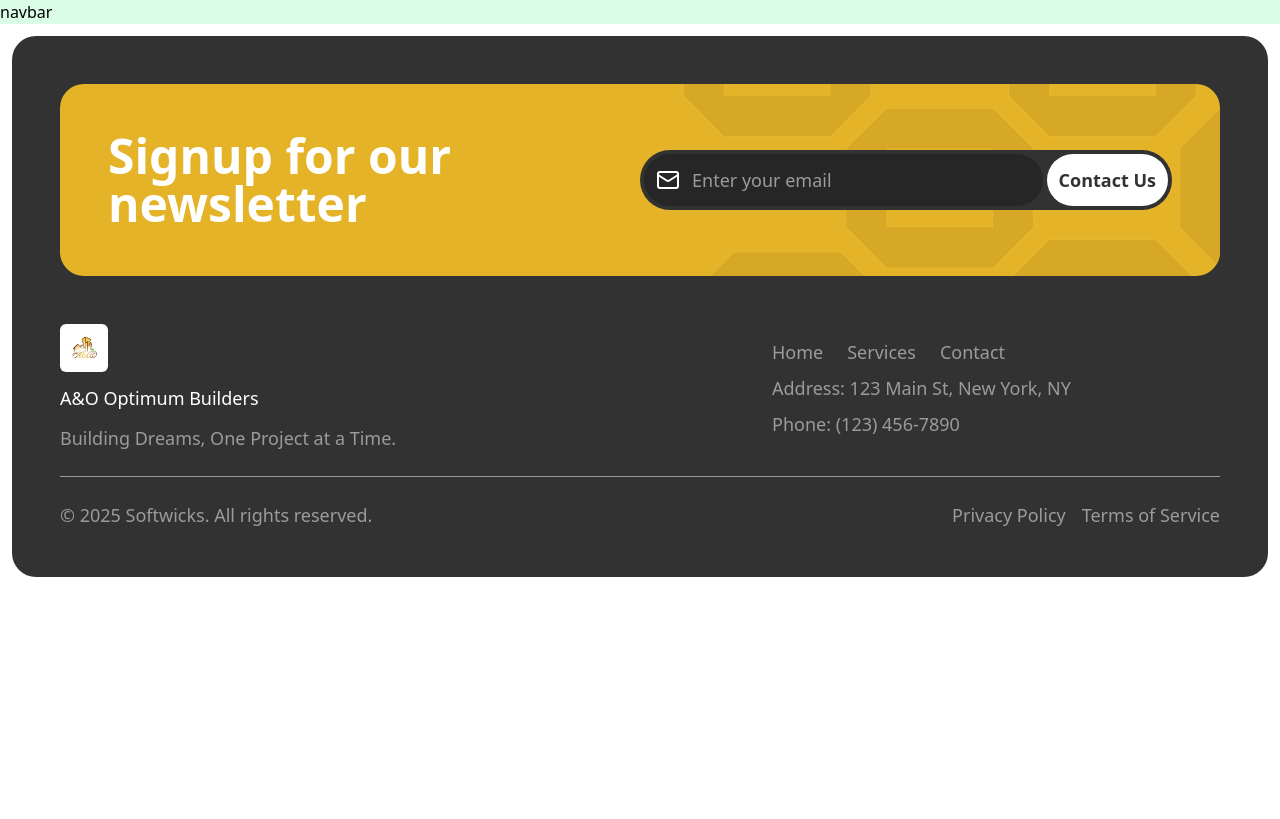
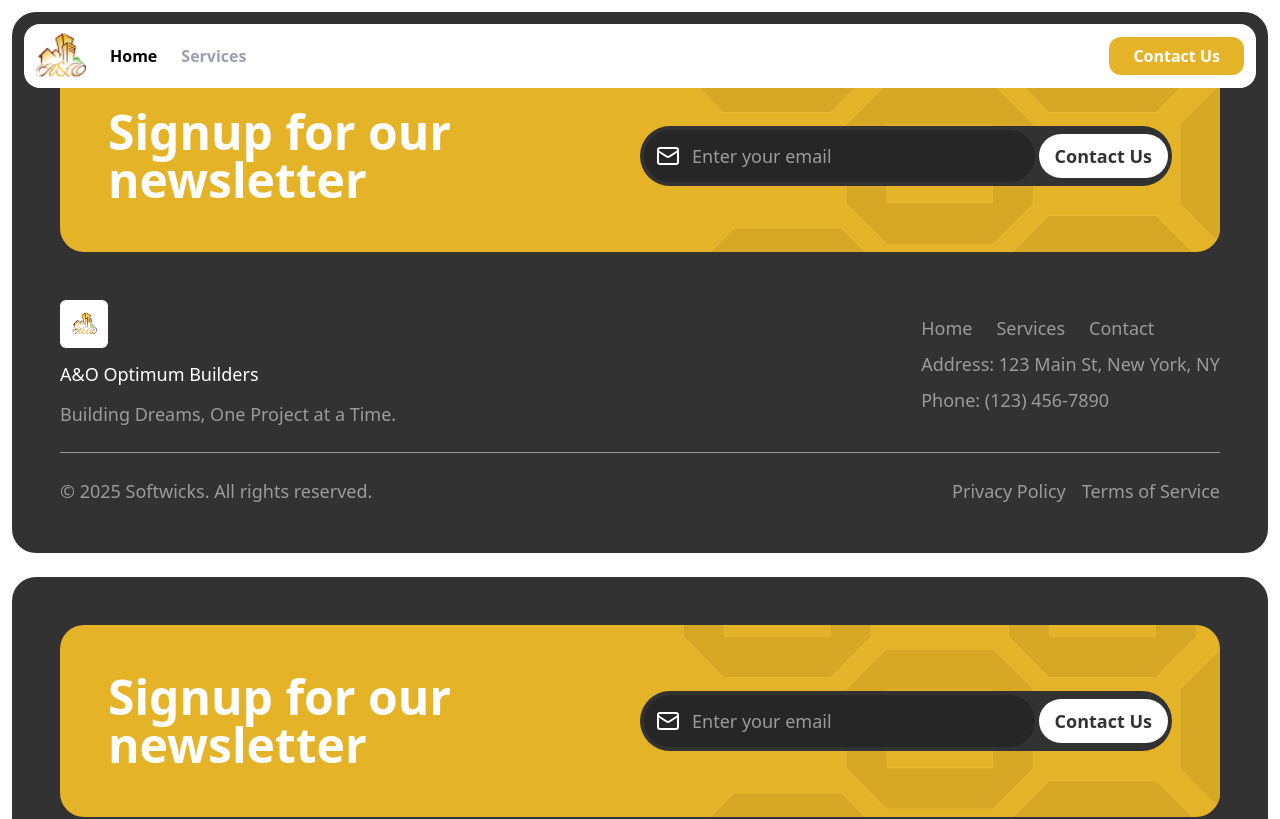
Before and after one commit to Fetch505/A-O-Optimum-Builders-, a Next.js app in the folder website/: page / in a window 1280 px wide. Shown: the top 819 px of the page. Built offline with nearby package versions, Linux system fonts and the light colour scheme.

Commit message:
changes in the footer and navbar

```diff
--- a/website/app/globals.css
+++ b/website/app/globals.css
@@ -7,6 +7,7 @@
   --color-bg_light: #13AAF1;
   --color-bg_input: #262626;
   --color-faded_gray:#9B9B9B;
+  --color-gold:#E4B327;
 
 }
 .scrollbar-hide::-webkit-scrollbar {
--- a/website/app/layout.tsx
+++ b/website/app/layout.tsx
@@ -28,7 +28,7 @@ export default function RootLayout({
 
     <html lang="en">
       <body
-        className={`${geistSans.variable} ${geistMono.variable} antialiased scrollbar-hide`}
+        className={`${geistSans.variable} ${geistMono.variable} antialiased w-full`}
       >
         <Navbar />
         {children}
--- a/website/app/page.tsx
+++ b/website/app/page.tsx
@@ -1,7 +1,8 @@
-
+import Footer from "@/components/user/common/footer";
 const Home=()=> {
   return (
   <>
+  <Footer />
   </>
   );
 }
--- a/website/components/user/common/footer.tsx
+++ b/website/components/user/common/footer.tsx
@@ -1,8 +1,8 @@
 "use client";
 import React, { useState } from "react";
 import { Mail, Send } from "lucide-react";
-import Blocks from "@/assets/common/blocks.svg"
-import Logo from "@/assets/common/Logo.png"
+import Blocks from "@/assets/common/blocks.svg";
+import Logo from "@/assets/common/Logo.png";
 import Image from "next/image";
 import Link from "next/link";
 
@@ -10,26 +10,22 @@ const Footer = () => {
   const year = new Date().getFullYear();
   const [email, setEmail] = useState("");
 
-
   const handleEmailChange = () => {
     console.log("Email submitted:", email);
-
   };
 
   return (
-    <footer className="w-full outerPadding  flex flex-col justify-between scrollbar-hide">
-      <main className="w-full bg-bg_dark rounded-3xl h-full p-3 md:p-6 lg:p-12">
-        {/*1.  Newsletter Section */}
-        <section className="relative overflow-clip w-full flex flex-col md:flex-row justify-between items-center rounded-3xl p-3 md:p-6 lg:p-12 gap-6 bg-bg_footer_section1">
-
+    <footer className="w-full outerPadding flex flex-col justify-between">
+      <main className="w-full bg-bg_dark rounded-3xl h-full p-4 md:p-8 lg:p-12">
+        {/* 1. Newsletter Section */}
+        <section className="relative w-full flex flex-col md:flex-row justify-between items-center rounded-3xl p-4 md:p-8 lg:p-12 gap-6 bg-bg_footer_section1 overflow-hidden">
           {/* Heading */}
           <h2 className="text-white font-semibold text-center md:text-left w-full md:w-1/2 lg:max-w-sm text-2xl md:text-3xl lg:text-5xl z-10">
             Signup for our newsletter
           </h2>
 
           {/* Newsletter Input */}
-          <div className="flex items-center w-full md:w-1/2 p-1 gap-1 bg-bg_dark rounded-full overflow-hidden max-w-xl relative z-10">
-            {/* Mail Icon inside input */}
+          <div className="flex items-center w-full md:w-1/2 p-1 gap-1 bg-bg_dark rounded-full relative z-10">
             <div className="absolute left-4 text-white flex items-center">
               <Mail className="w-5 h-5 md:w-6 md:h-6" />
             </div>
@@ -42,7 +38,10 @@ const Footer = () => {
               value={email}
             />
 
-            <button onClick={handleEmailChange} className="bg-white text-bg_dark p-3 rounded-full font-bold flex items-center justify-center flex-shrink-0">
+            <button
+              onClick={handleEmailChange}
+              className="bg-white text-bg_dark px-4 py-2 rounded-full font-bold flex items-center justify-center flex-shrink-0"
+            >
               <span className="hidden lg:inline whitespace-nowrap comtext">
                 Contact Us
               </span>
@@ -50,31 +49,26 @@ const Footer = () => {
             </button>
           </div>
 
-          {/* Blocks image positioned at bottom right */}
-
+          {/* Blocks image only on large screens */}
           <Image
             src={Blocks}
             alt="blocks"
-            className="absolute bottom-0 right-0 hidden md:block  object-contain pointer-events-none -z-0 select-none"
+            className="absolute bottom-0 right-0 hidden lg:block object-contain pointer-events-none -z-0 select-none"
           />
-
         </section>
 
-
-        {/*2.  Links Section */}
-
+        {/* 2. Links Section */}
         <section className="w-full flex flex-col md:flex-row justify-between items-start md:items-center mt-12 gap-6">
           {/* Logo and Description */}
           <div className="flex flex-col md:flex-row items-start md:items-center gap-4 md:gap-6">
             <div className="flex flex-col gap-3">
-              <div className="w-12 h-12 p-[0.5px] bg-white rounded-md flex items-center justify-center">
+              <div className="w-12 h-12 bg-white rounded-md flex items-center justify-center">
                 <Image
-
                   src={Logo}
                   alt="Logo"
                   width={25}
                   height={25}
-                  className=" object-contain"
+                  className="object-contain"
                 />
               </div>
               <p className="text-white max-w-md comtext">
@@ -85,18 +79,17 @@ const Footer = () => {
               </p>
             </div>
           </div>
+
           {/* Navigation Links */}
-          <div className="flex flex-wrap gap-8 md:gap-16 min-w-md">
+          <div className="flex flex-wrap gap-8 md:gap-16">
             <div className="flex flex-col gap-2">
-              <div className="flex gap-6">
+              <div className="flex gap-6 flex-wrap">
                 <Link href="/" className="text-faded_gray hover:underline comtext">
                   Home
                 </Link>
-
                 <Link href="/services" className="text-faded_gray hover:underline comtext">
                   Services
                 </Link>
-
                 <Link href="/contact" className="text-faded_gray hover:underline comtext">
                   Contact
                 </Link>
@@ -104,38 +97,33 @@ const Footer = () => {
 
               <p className="text-faded_gray comtext">
                 Address: 123 Main St, New York, NY
-
               </p>
-              <p className="text-faded_gray comtext">
-                Phone: (123) 456-7890
-              </p>
-
+              <p className="text-faded_gray comtext">Phone: (123) 456-7890</p>
             </div>
           </div>
         </section>
 
-
-
-
-
-
-        {/*3.  Divider and Bottom Section */}
+        {/* 3. Divider and Bottom Section */}
         <hr className="my-6 border-faded_gray" />
         <section className="w-full flex flex-col md:flex-row justify-between items-center mt-6 gap-4">
           <p className="text-faded_gray text-sm md:text-base comtext">
             &copy; {year} Softwicks. All rights reserved.
           </p>
           <div className="flex space-x-4">
-            <Link href="/privacy-policy" className="text-faded_gray hover:underline text-sm md:text-base comtext">
+            <Link
+              href="/privacy-policy"
+              className="text-faded_gray hover:underline text-sm md:text-base comtext"
+            >
               Privacy Policy
             </Link>
-
-            <Link href="/terms" className="text-faded_gray hover:underline text-sm md:text-base comtext">
+            <Link
+              href="/terms"
+              className="text-faded_gray hover:underline text-sm md:text-base comtext"
+            >
               Terms of Service
             </Link>
           </div>
         </section>
-
       </main>
     </footer>
   );
--- a/website/components/user/common/navbar.tsx
+++ b/website/components/user/common/navbar.tsx
@@ -1,10 +1,112 @@
-import React from "react";
-const navbar =()=>{
-  return(
-  <nav className="w-full bg-green-100 ">
-    navbar
-  </nav>
-  )
-}
+"use client";
 
-export default React.memo(navbar)
+import React, { useState } from "react";
+import Image from "next/image";
+import Link from "next/link";
+import { usePathname } from "next/navigation";
+import { Menu, X } from "lucide-react"; // 👈 Hamburger & Close icons
+import Logo from "@/assets/common/Logo.png";
+
+const Navbar = () => {
+  const pathname = usePathname();
+  const [isOpen, setIsOpen] = useState(false);
+
+  const links = [
+    { href: "/", label: "Home" },
+    { href: "/services", label: "Services" },
+  ];
+
+  return (
+    <nav className="absolute w-full p-6 z-20">
+      <section className="flex bg-white items-center rounded-2xl justify-between px-3 py-2">
+        {/* Left - Logo + Desktop Links */}
+        <div className="flex items-center space-x-6 font-semibold">
+          <Image
+            src={Logo}
+            alt="Logo"
+            width={50}
+            height={50}
+            className="object-contain"
+          />
+
+          {/* Desktop Links */}
+          <div className="hidden md:flex space-x-6">
+            {links.map((link) => (
+              <Link
+                key={link.href}
+                href={link.href}
+                className={`transition-colors ${
+                  pathname === link.href
+                    ? "text-black"
+                    : "text-gray-400 hover:text-black"
+                }`}
+              >
+                {link.label}
+              </Link>
+            ))}
+          </div>
+        </div>
+
+        {/* Desktop Contact Button */}
+        <div className="hidden md:block">
+          <Link
+            href="/contact"
+            className="font-semibold text-white bg-gold hover:bg-gold/80 px-6 py-2 rounded-xl"
+          >
+            Contact Us
+          </Link>
+        </div>
+
+        {/* Mobile Hamburger */}
+        <button
+          className="md:hidden p-2 rounded-lg hover:bg-gray-100"
+          onClick={() => setIsOpen(true)}
+        >
+          <Menu size={28} />
+        </button>
+      </section>
+
+      {/* Mobile Drawer */}
+      {isOpen && (
+        <div className="fixed inset-0 bg-black/40 z-30">
+          <div className="fixed top-0 right-0 h-full w-64 bg-white shadow-lg p-6 flex flex-col space-y-6">
+            {/* Close Button */}
+            <button
+              className="self-end mb-4"
+              onClick={() => setIsOpen(false)}
+            >
+              <X size={28} />
+            </button>
+
+            {/* Mobile Links */}
+            {links.map((link) => (
+              <Link
+                key={link.href}
+                href={link.href}
+                className={`block text-lg font-semibold transition-colors ${
+                  pathname === link.href
+                    ? "text-black"
+                    : "text-gray-400 hover:text-black"
+                }`}
+                onClick={() => setIsOpen(false)}
+              >
+                {link.label}
+              </Link>
+            ))}
+
+            {/* Mobile Contact Button */}
+            <Link
+              href="/contact"
+              className="font-semibold text-center text-white bg-gold hover:bg-gold/80 px-6 py-2 rounded-xl"
+              onClick={() => setIsOpen(false)}
+            >
+              Contact Us
+            </Link>
+          </div>
+        </div>
+      )}
+    </nav>
+  );
+};
+
+export default React.memo(Navbar);
```
